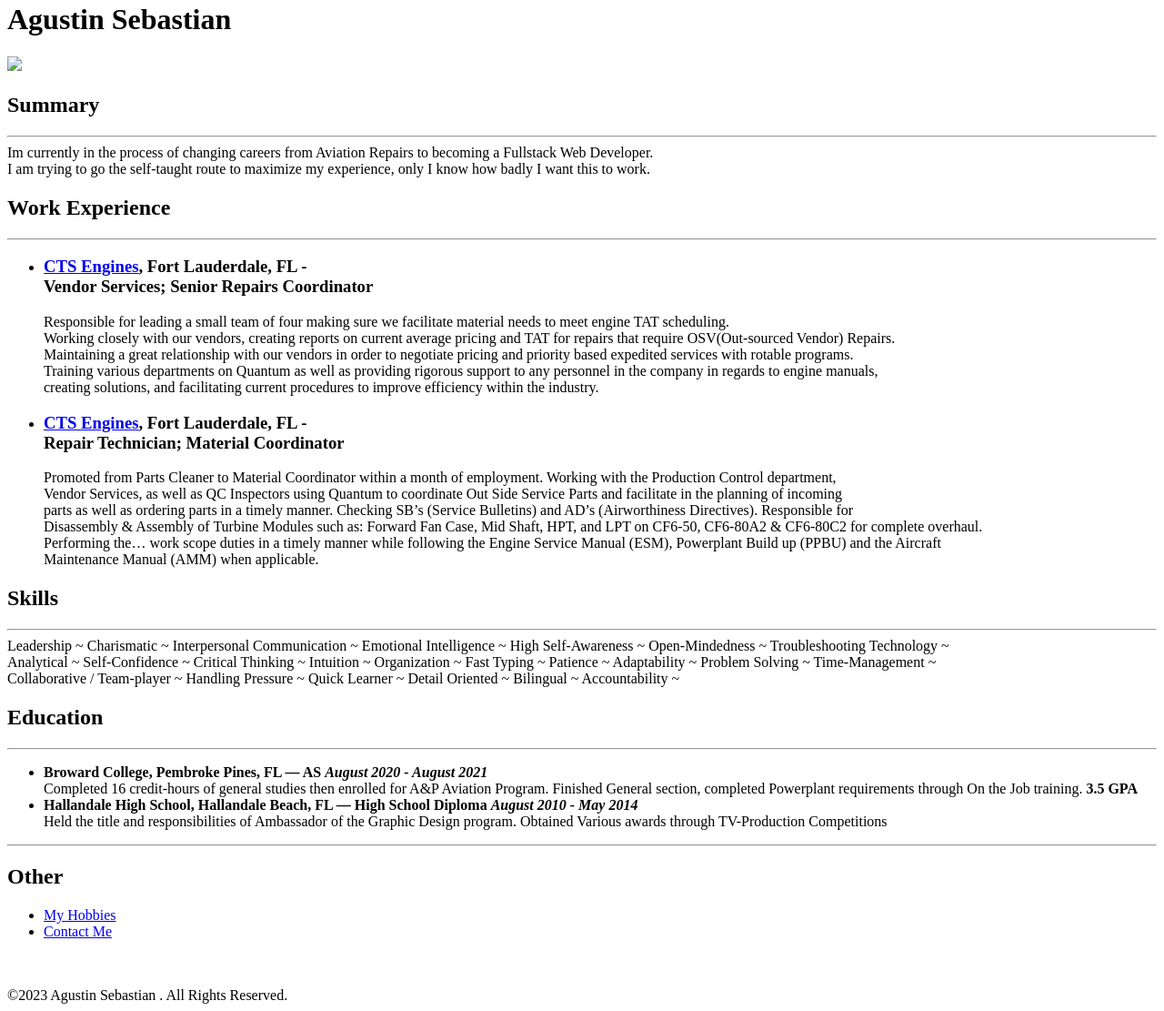
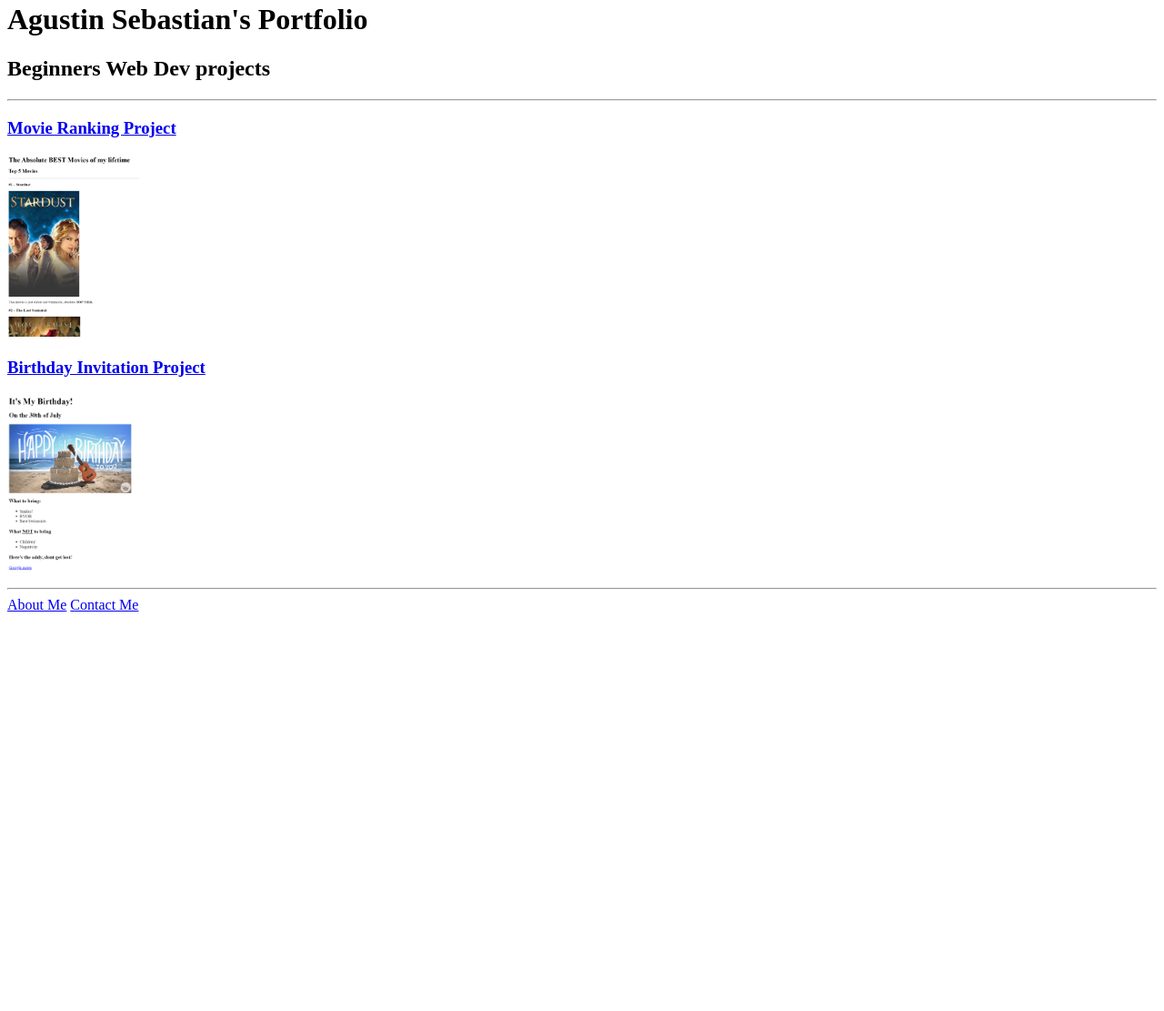
Before and after one commit to Shadowhaox/html-portfolio, a plain HTML site: page index.html in a window 1280 px wide. Shown: the part 18-1129 px from the top of the page at 91% size. After the commit the page ends 800 px from the top, so only its background shows below. Drawn offline with Linux system fonts and the light colour scheme.

Commit message:
Add files via upload

```diff
--- a/index.html
+++ b/index.html
@@ -1,103 +1,35 @@
 <!DOCTYPE html>
-<html lang="en">
+<hmtl lang="en">
     <head>
         <meta charset="UTF-8">
-        <title>My Resume</title>
+        <title>Agustin's Portfolio</title>
     </head>
+
     <body>
-        <h1>Agustin Sebastian</h1>
-        <img src="./assets/images/Beach Headshot.png" height="300">
+        <h1>Agustin Sebastian's Portfolio</h1>
+        <h2>Beginners Web Dev projects</h2>
+        <hr/>
+        <h3><a href="./public/movie-ranking.html"> <b>Movie Ranking Project</b> </a></h3>
+        <img src="./assets/images/movie-ranking.png" height="200">
+        <h3><a href="./public/birthday-invite.html"> Birthday Invitation Project</a></h3>
+        <img src="./assets/images/birthday-invite.png" height="200">
+        <hr/>
+        <a href="./public/about.html"> About Me</a>
+        <a href="./public/contact.html"> Contact Me</a>
+    </body>
+</hmtl>
+<!-- TODO 1: Create the HTML Boilerplate -->
 
-        <h2>Summary</h2>
-        <hr/>
-            <body>
-            Im currently in the process of changing careers from Aviation Repairs to becoming a Fullstack Web Developer.
-            <br/> I am trying to go the self-taught route to maximize my experience, only I know how badly I want this to work.
-            </body>
-        <h2>Work Experience</h2>
-        <hr/>
-            <ul>
-                <li><h3><a href="https://ctsengines.com/"><u>CTS Engines</u></a>, Fort Lauderdale, FL -
-                    <br/> Vendor Services;  Senior Repairs Coordinator</h3>
-                <body>Responsible for leading a small team of four making sure we facilitate material needs to meet engine TAT scheduling.
-                    <br/> Working closely with our vendors, creating reports on current average pricing and TAT for repairs that require OSV(Out-sourced Vendor) Repairs.
-                    <br/> Maintaining a great relationship with our vendors in order to negotiate pricing and priority based expedited services with rotable programs.
-                    <br/> Training various departments on Quantum as well as providing rigorous support to any personnel in the company in regards to engine manuals,
-                    <br/> creating solutions, and facilitating current procedures to improve efficiency within the industry.</body>
-                </li>
-                <li><h3><a href="https://ctsengines.com/"><u>CTS Engines</u></a>, Fort Lauderdale, FL -
-                    <br/> Repair Technician;  Material Coordinator</h3>
-                <body>
-                    Promoted from Parts Cleaner to  Material Coordinator within a month of employment. Working with the Production Control department,
-                    <br/> Vendor Services, as well as QC Inspectors using Quantum to coordinate Out Side Service Parts and facilitate in the planning of incoming
-                    <br/> parts as well as ordering parts in a timely manner. Checking SB’s (Service Bulletins) and AD’s (Airworthiness Directives). Responsible for
-                    <br/> Disassembly & Assembly of Turbine Modules such as: Forward Fan Case, Mid Shaft, HPT, and LPT on CF6-50, CF6-80A2 & CF6-80C2 for complete overhaul.
-                    <br/> Performing the… work scope duties in a timely manner while following the Engine Service Manual (ESM), Powerplant Build up (PPBU) and the Aircraft
-                    <br/> Maintenance Manual (AMM) when applicable.
+<!-- TODO 2: Add Your previous projects' HTML into the public folder -->
 
-                </body>
-            </ul>
-        <h2>Skills</h2>
-        <hr/>
-                <body>
-                Leadership ~
-                Charismatic ~
-                Interpersonal Communication ~
-                Emotional Intelligence ~
-                High Self-Awareness ~
-                Open-Mindedness ~
-                Troubleshooting Technology ~
-            <br/> Analytical ~
-                Self-Confidence ~
-                Critical Thinking ~
-                Intuition ~
-                Organization ~
-                Fast Typing ~
-                Patience ~
-                Adaptability ~
-                Problem Solving ~
-                Time-Management ~
-            <br/> Collaborative / Team-player ~
-                Handling Pressure ~
-                Quick Learner ~
-                Detail Oriented ~
-                Bilingual ~
-                Accountability ~
-            </body>
-        <h2>Education</h2>
-        <hr/>
-            <body>
-                <ul>
-                    <li>
-                        <b>Broward College, Pembroke Pines, FL — AS
-                        <i>August 2020 - August 2021</i></b>
-                        <br/>Completed 16 credit-hours of general studies then enrolled for A&P Aviation Program. Finished General section, completed Powerplant requirements through On the Job training. <b>3.5 GPA</b>
-                    </li>
-                    <li>
-                        <b>Hallandale High School, Hallandale Beach, FL — High School Diploma
-                        <i>August 2010 - May 2014</i></b>
-                        <br/> Held the title and responsibilities of Ambassador of the Graphic Design program. Obtained Various awards through TV-Production Competitions
-                    </li>
-                </ul>
-            </body>
-            <hr/>
-            <h2>Other</h2>
-                <ul>
-                    <li>
-                        <a href="./Hobbies.html"> My Hobbies</a>
-                    </li>
-                    <li>
-                        <a href="./contact.html"> Contact Me</a>
-                    </li>
-                </ul>
-            <br/>
-            <br/>
-            <footer>
-                ©2023 Agustin Sebastian . All Rights Reserved.
-            </footer>
-    </body>
+<!-- TODO 3: Take screenshots of your project previews and add the images to the images folder -->
 
+<!-- TODO 4: Add titles/subtitles etc. -->
 
+<!-- TODO 5: Add a link to the project pages -->
 
+<!-- TODO 6: Add images to show the project previews
+HINT for TODO 6: You can use the height attribute set to 200 to make the image smaller:
+https://developer.mozilla.org/en-US/docs/Web/HTML/Element/img#attr-height -->
 
-</html>
+<!-- TODO 7: Add the Contact Me and About Me page links -->
```
